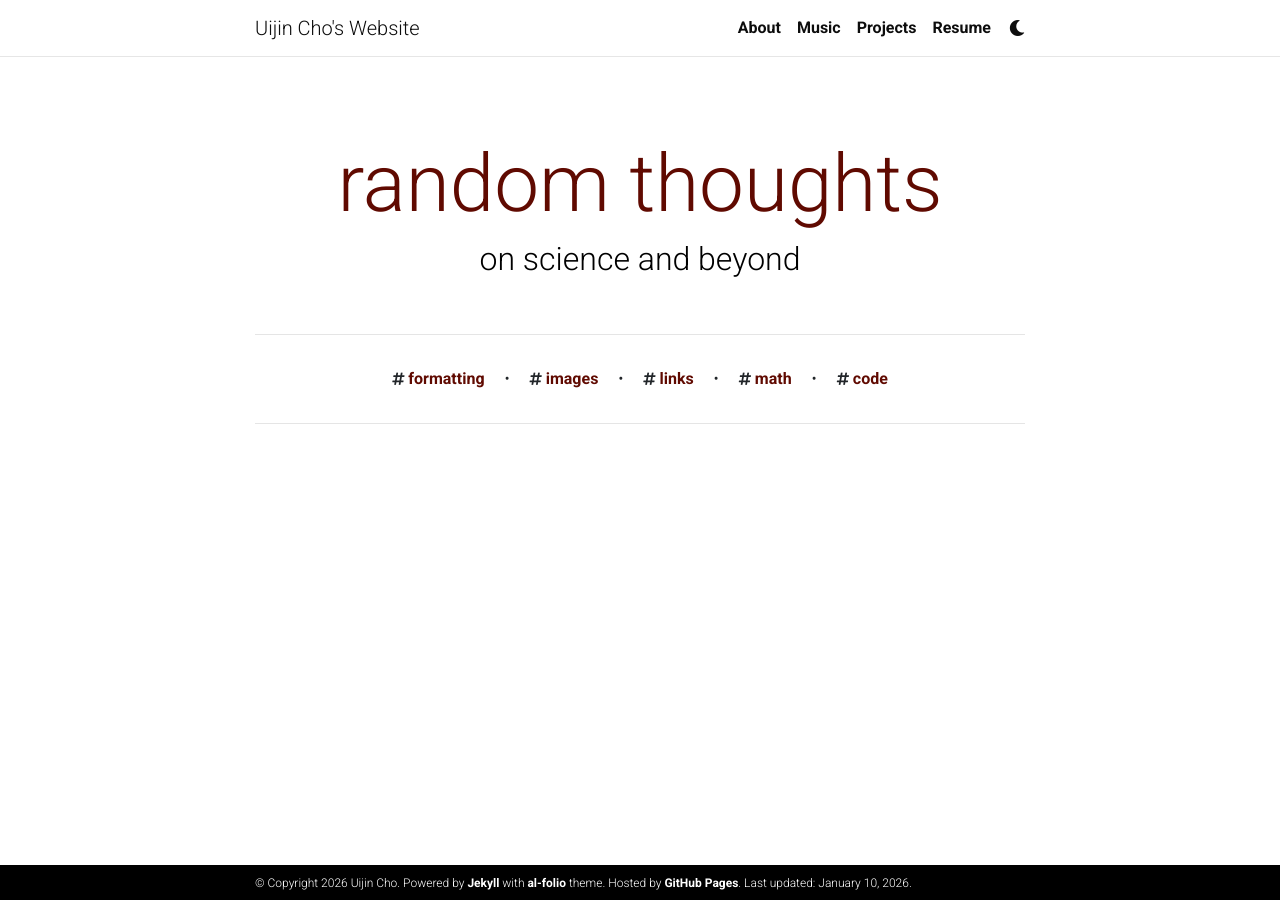
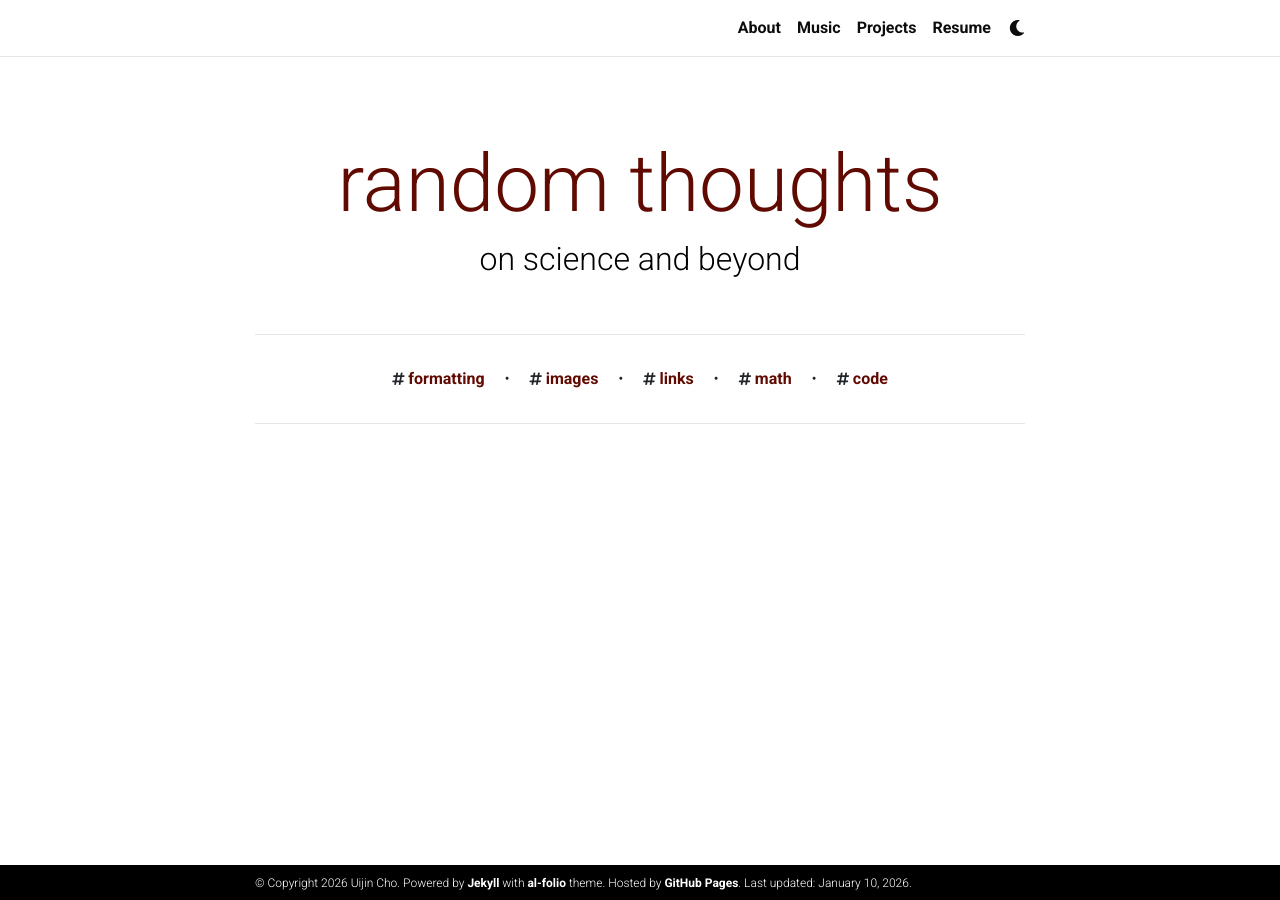
Before and after one commit to uijincho/uijincho.github.io, a Jekyll site: the page built from blog/index.html, in a window 1280 px wide. Built offline with Jekyll 4.4.1, drawn with Linux system fonts in a browser that asks for light colours; the list of posts is cut into pages by our own code; comment, search, counter and statistics services are not loaded; a style sheet for code colours, icons or effects is not loaded.

Commit message:
Update _config.yml

```diff
--- a/_config.yml
+++ b/_config.yml
@@ -2,7 +2,7 @@
 # Site settings
 # -----------------------------------------------------------------------------
 
-title: Uijin Cho's Website
+title:
 first_name: Uijin
 middle_name:
 last_name: Cho
```
